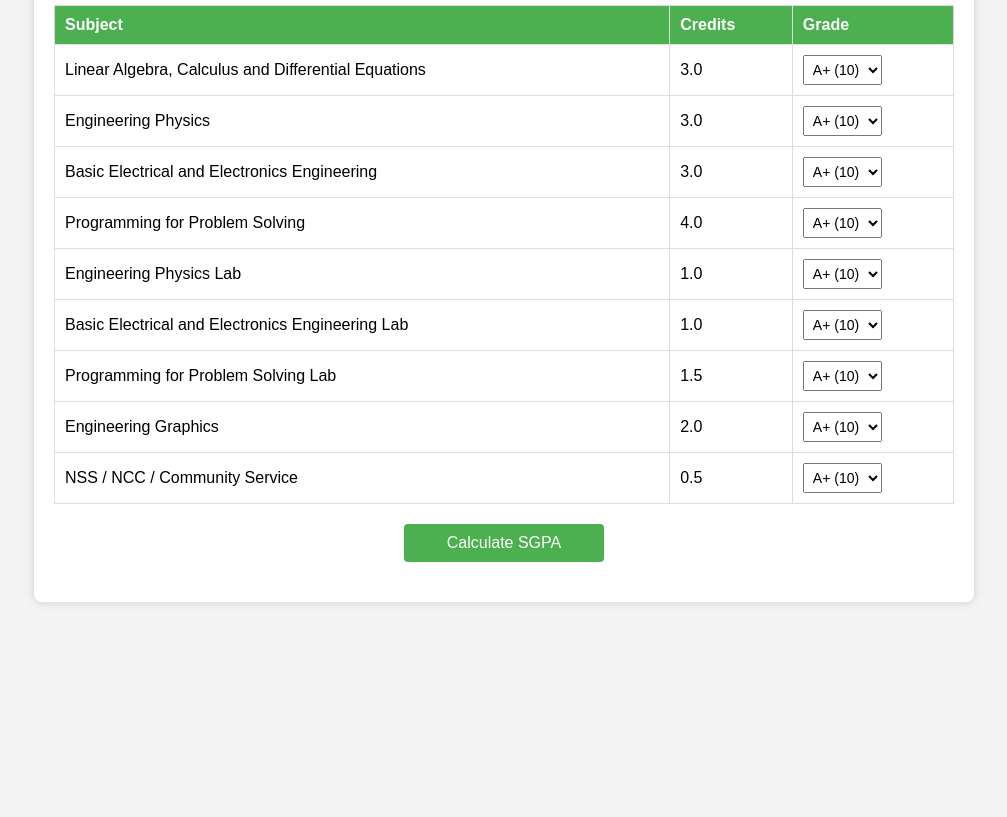
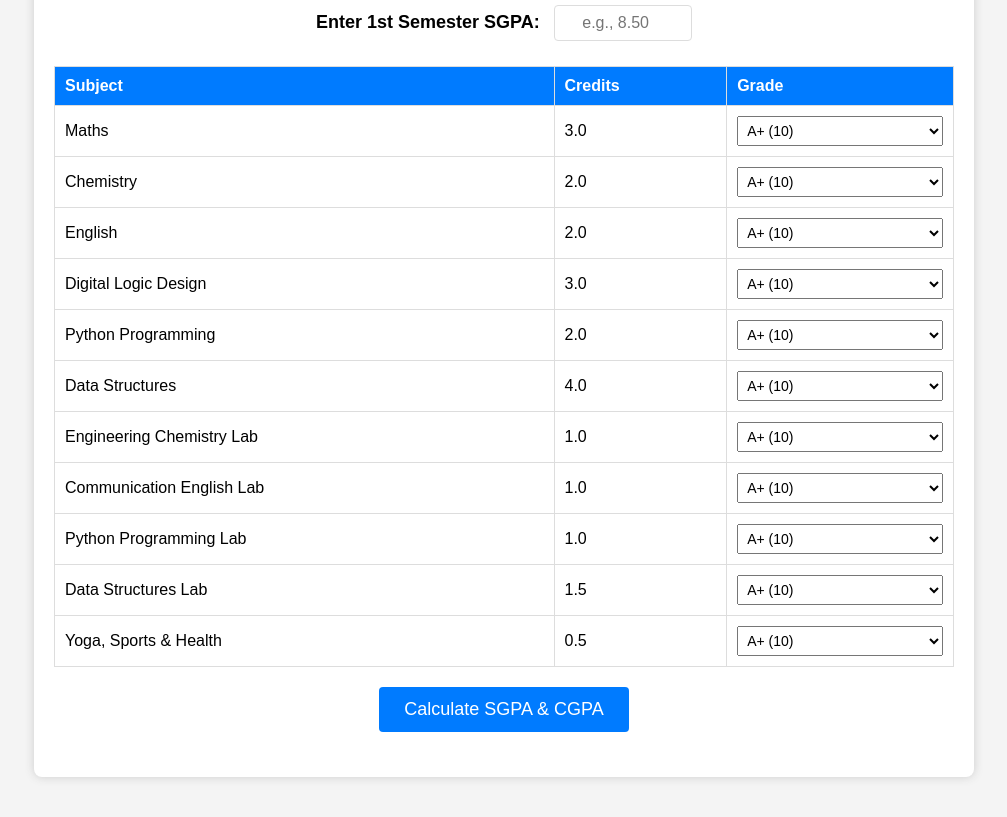
Before and after one commit to Zakeer2811/rvrr24, a plain HTML site: page index.html in a window 1280 px wide. Shown: the part 133-950 px from the top of the page, without its empty margins (136-1143 px from the left). Before the commit the page ends 800 px from the top, so only its background shows below. Drawn offline with Linux system fonts and the light colour scheme.

Commit message:
Update index.html

```diff
--- a/index.html
+++ b/index.html
@@ -2,7 +2,7 @@
 <html lang="en">
 <head>
   <meta charset="UTF-8">
-  <title>SGPA Calculator</title>
+  <title>SGPA & CGPA Calculator</title>
   <style>
     body {
       font-family: Arial, sans-serif;
@@ -22,6 +22,23 @@
       text-align: center;
       margin-bottom: 20px;
     }
+    .input-group {
+      margin-bottom: 25px;
+      text-align: center;
+    }
+    .input-group label {
+      margin-right: 10px;
+      font-size: 18px;
+      font-weight: bold;
+    }
+    .input-group input {
+      padding: 8px;
+      font-size: 16px;
+      width: 120px;
+      border-radius: 4px;
+      border: 1px solid #ddd;
+      text-align: center;
+    }
     table {
       width: 100%;
       border-collapse: collapse;
@@ -35,38 +52,47 @@
       text-align: left;
     }
     th {
-      background-color: #4CAF50;
+      background-color: #007BFF;
       color: white;
     }
     select {
+      width: 100%;
       padding: 5px;
       font-size: 14px;
     }
     button {
       display: block;
-      width: 200px;
+      width: 250px;
       margin: 0 auto;
-      padding: 10px;
-      font-size: 16px;
-      background-color: #4CAF50;
+      padding: 12px;
+      font-size: 18px;
+      background-color: #007BFF;
       color: white;
       border: none;
       border-radius: 4px;
       cursor: pointer;
     }
     button:hover {
-      background-color: #45a049;
+      background-color: #0056b3;
     }
     .result {
       text-align: center;
-      font-size: 20px;
-      margin-top: 20px;
+      font-size: 22px;
+      font-weight: bold;
+      margin-top: 25px;
+      line-height: 1.6;
     }
   </style>
 </head>
 <body>
   <div class="container">
-    <h1>RVR-JC(R24) 1st sem SGPA Calculator</h1>
+    <h1>RVR-JC(R24) 2nd Sem SGPA & CGPA Calculator</h1>
+
+    <div class="input-group">
+      <label for="sem1_sgpa">Enter 1st Semester SGPA:</label>
+      <input type="number" id="sem1_sgpa" step="0.01" min="0" max="10" placeholder="e.g., 8.50" required>
+    </div>
+
     <table>
       <thead>
         <tr>
@@ -77,166 +103,145 @@
       </thead>
       <tbody>
         <tr>
-          <td>Linear Algebra, Calculus and Differential Equations</td>
+          <td>Maths</td>
           <td>3.0</td>
           <td>
             <select id="subject1">
-              <option value="10">A+ (10)</option>
-              <option value="9">A (9)</option>
-              <option value="8">B (8)</option>
-              <option value="7">C (7)</option>
-              <option value="6">D (6)</option>
-              <option value="5">E (5)</option>
-              <option value="0">F (0)</option>
+              <option value="10">A+ (10)</option><option value="9">A (9)</option><option value="8">B (8)</option><option value="7">C (7)</option><option value="6">D (6)</option><option value="5">E (5)</option><option value="0">F (0)</option>
             </select>
           </td>
         </tr>
         <tr>
-          <td>Engineering Physics</td>
-          <td>3.0</td>
+          <td>Chemistry</td>
+          <td>2.0</td>
           <td>
             <select id="subject2">
-              <option value="10">A+ (10)</option>
-              <option value="9">A (9)</option>
-              <option value="8">B (8)</option>
-              <option value="7">C (7)</option>
-              <option value="6">D (6)</option>
-              <option value="5">E (5)</option>
-              <option value="0">F (0)</option>
+              <option value="10">A+ (10)</option><option value="9">A (9)</option><option value="8">B (8)</option><option value="7">C (7)</option><option value="6">D (6)</option><option value="5">E (5)</option><option value="0">F (0)</option>
             </select>
           </td>
         </tr>
         <tr>
-          <td>Basic Electrical and Electronics Engineering</td>
-          <td>3.0</td>
+          <td>English</td>
+          <td>2.0</td>
           <td>
             <select id="subject3">
-              <option value="10">A+ (10)</option>
-              <option value="9">A (9)</option>
-              <option value="8">B (8)</option>
-              <option value="7">C (7)</option>
-              <option value="6">D (6)</option>
-              <option value="5">E (5)</option>
-              <option value="0">F (0)</option>
+              <option value="10">A+ (10)</option><option value="9">A (9)</option><option value="8">B (8)</option><option value="7">C (7)</option><option value="6">D (6)</option><option value="5">E (5)</option><option value="0">F (0)</option>
             </select>
           </td>
         </tr>
         <tr>
-          <td>Programming for Problem Solving</td>
-          <td>4.0</td>
+          <td>Digital Logic Design</td>
+          <td>3.0</td>
           <td>
             <select id="subject4">
-              <option value="10">A+ (10)</option>
-              <option value="9">A (9)</option>
-              <option value="8">B (8)</option>
-              <option value="7">C (7)</option>
-              <option value="6">D (6)</option>
-              <option value="5">E (5)</option>
-              <option value="0">F (0)</option>
+              <option value="10">A+ (10)</option><option value="9">A (9)</option><option value="8">B (8)</option><option value="7">C (7)</option><option value="6">D (6)</option><option value="5">E (5)</option><option value="0">F (0)</option>
             </select>
           </td>
         </tr>
         <tr>
-          <td>Engineering Physics Lab</td>
-          <td>1.0</td>
+          <td>Python Programming</td>
+          <td>2.0</td>
           <td>
             <select id="subject5">
-              <option value="10">A+ (10)</option>
-              <option value="9">A (9)</option>
-              <option value="8">B (8)</option>
-              <option value="7">C (7)</option>
-              <option value="6">D (6)</option>
-              <option value="5">E (5)</option>
-              <option value="0">F (0)</option>
+              <option value="10">A+ (10)</option><option value="9">A (9)</option><option value="8">B (8)</option><option value="7">C (7)</option><option value="6">D (6)</option><option value="5">E (5)</option><option value="0">F (0)</option>
             </select>
           </td>
         </tr>
         <tr>
-          <td>Basic Electrical and Electronics Engineering Lab</td>
-          <td>1.0</td>
+          <td>Data Structures</td>
+          <td>4.0</td>
           <td>
             <select id="subject6">
-              <option value="10">A+ (10)</option>
-              <option value="9">A (9)</option>
-              <option value="8">B (8)</option>
-              <option value="7">C (7)</option>
-              <option value="6">D (6)</option>
-              <option value="5">E (5)</option>
-              <option value="0">F (0)</option>
+              <option value="10">A+ (10)</option><option value="9">A (9)</option><option value="8">B (8)</option><option value="7">C (7)</option><option value="6">D (6)</option><option value="5">E (5)</option><option value="0">F (0)</option>
             </select>
           </td>
         </tr>
         <tr>
-          <td>Programming for Problem Solving Lab</td>
-          <td>1.5</td>
+          <td>Engineering Chemistry Lab</td>
+          <td>1.0</td>
           <td>
             <select id="subject7">
-              <option value="10">A+ (10)</option>
-              <option value="9">A (9)</option>
-              <option value="8">B (8)</option>
-              <option value="7">C (7)</option>
-              <option value="6">D (6)</option>
-              <option value="5">E (5)</option>
-              <option value="0">F (0)</option>
+              <option value="10">A+ (10)</option><option value="9">A (9)</option><option value="8">B (8)</option><option value="7">C (7)</option><option value="6">D (6)</option><option value="5">E (5)</option><option value="0">F (0)</option>
             </select>
           </td>
         </tr>
         <tr>
-          <td>Engineering Graphics</td>
-          <td>2.0</td>
+          <td>Communication English Lab</td>
+          <td>1.0</td>
           <td>
             <select id="subject8">
-              <option value="10">A+ (10)</option>
-              <option value="9">A (9)</option>
-              <option value="8">B (8)</option>
-              <option value="7">C (7)</option>
-              <option value="6">D (6)</option>
-              <option value="5">E (5)</option>
-              <option value="0">F (0)</option>
+              <option value="10">A+ (10)</option><option value="9">A (9)</option><option value="8">B (8)</option><option value="7">C (7)</option><option value="6">D (6)</option><option value="5">E (5)</option><option value="0">F (0)</option>
             </select>
           </td>
         </tr>
         <tr>
-          <td>NSS / NCC / Community Service</td>
+          <td>Python Programming Lab</td>
+          <td>1.0</td>
+          <td>
+            <select id="subject9">
+              <option value="10">A+ (10)</option><option value="9">A (9)</option><option value="8">B (8)</option><option value="7">C (7)</option><option value="6">D (6)</option><option value="5">E (5)</option><option value="0">F (0)</option>
+            </select>
+          </td>
+        </tr>
+        <tr>
+          <td>Data Structures Lab</td>
+          <td>1.5</td>
+          <td>
+            <select id="subject10">
+              <option value="10">A+ (10)</option><option value="9">A (9)</option><option value="8">B (8)</option><option value="7">C (7)</option><option value="6">D (6)</option><option value="5">E (5)</option><option value="0">F (0)</option>
+            </select>
+          </td>
+        </tr>
+        <tr>
+          <td>Yoga, Sports & Health</td>
           <td>0.5</td>
           <td>
-            <select id="subject9">
-              <option value="10">A+ (10)</option>
-              <option value="9">A (9)</option>
-              <option value="8">B (8)</option>
-              <option value="7">C (7)</option>
-              <option value="6">D (6)</option>
-              <option value="5">E (5)</option>
-              <option value="0">F (0)</option>
+            <select id="subject11">
+              <option value="10">A+ (10)</option><option value="9">A (9)</option><option value="8">B (8)</option><option value="7">C (7)</option><option value="6">D (6)</option><option value="5">E (5)</option><option value="0">F (0)</option>
             </select>
           </td>
         </tr>
       </tbody>
     </table>
-    <button onclick="calculateSGPA()">Calculate SGPA</button>
+    <button onclick="calculateCGPA()">Calculate SGPA & CGPA</button>
     <div class="result" id="result">
-      <!-- SGPA result will be shown here -->
-    </div>
+      </div>
   </div>
 
   <script>
-    function calculateSGPA() {
-      // Define the credits for each subject (in order)
-      const credits = [3.0, 3.0, 3.0, 4.0, 1.0, 1.0, 1.5, 2.0, 0.5];
-      const totalCredits = 19.0; // Sum of all credits
-      let totalGradePoints = 0;
-
-      // Loop through each subject (IDs subject1 to subject9)
-      for (let i = 1; i <= 9; i++) {
-        const gradeValue = parseFloat(document.getElementById('subject' + i).value);
-        totalGradePoints += gradeValue * credits[i - 1];
+    function calculateCGPA() {
+      // --- Get 1st Semester SGPA ---
+      const sem1SGPA = parseFloat(document.getElementById('sem1_sgpa').value);
+      if (isNaN(sem1SGPA) || sem1SGPA < 0 || sem1SGPA > 10) {
+        alert("Please enter a valid 1st Semester SGPA between 0 and 10.");
+        return;
       }
 
-      // Calculate SGPA (grade points divided by total credits)
-      let sgpa = totalGradePoints / totalCredits;
-      sgpa = sgpa.toFixed(2); // Format to 2 decimal places
+      // --- Calculate 2nd Semester SGPA ---
+      const credits_sem2 = [3.0, 2.0, 2.0, 3.0, 2.0, 4.0, 1.0, 1.0, 1.0, 1.5, 0.5];
+      const totalCredits_sem2 = 21.0;
+      let totalGradePoints_sem2 = 0;
 
-      document.getElementById('result').innerHTML = "Your SGPA is: " + sgpa;
+      for (let i = 1; i <= 11; i++) {
+        const gradeValue = parseFloat(document.getElementById('subject' + i).value);
+        totalGradePoints_sem2 += gradeValue * credits_sem2[i - 1];
+      }
+
+      const sgpa_sem2 = totalGradePoints_sem2 / totalCredits_sem2;
+
+      // --- Calculate Overall CGPA ---
+      const totalCredits_sem1 = 19.0;
+      const totalGradePoints_sem1 = sem1SGPA * totalCredits_sem1;
+
+      const totalCGPAPoints = totalGradePoints_sem1 + totalGradePoints_sem2;
+      const totalCGPACredits = totalCredits_sem1 + totalCredits_sem2;
+
+      const cgpa = totalCGPAPoints / totalCGPACredits;
+
+      // --- Display Results ---
+      document.getElementById('result').innerHTML =
+        "Your 2nd Semester SGPA is: " + sgpa_sem2.toFixed(2) +
+        "<br>Your Overall CGPA is: " + cgpa.toFixed(2);
     }
   </script>
 </body>
```
